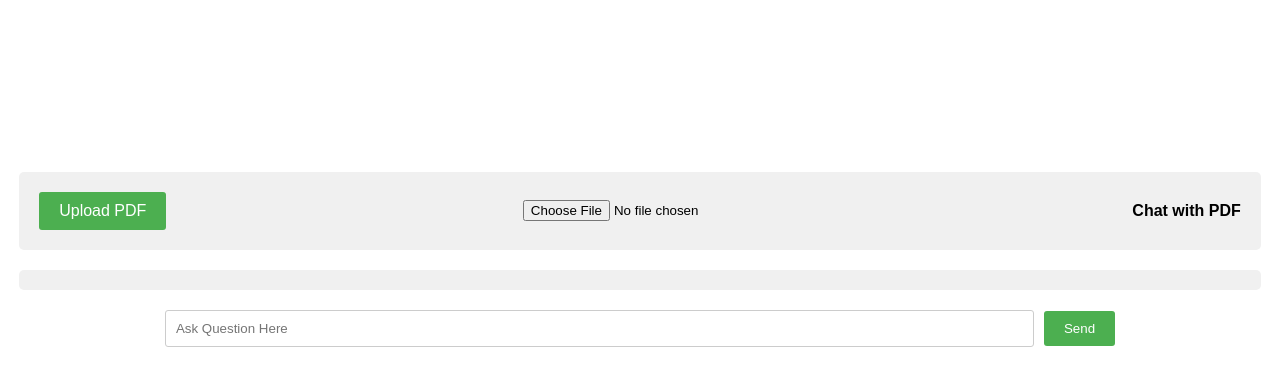
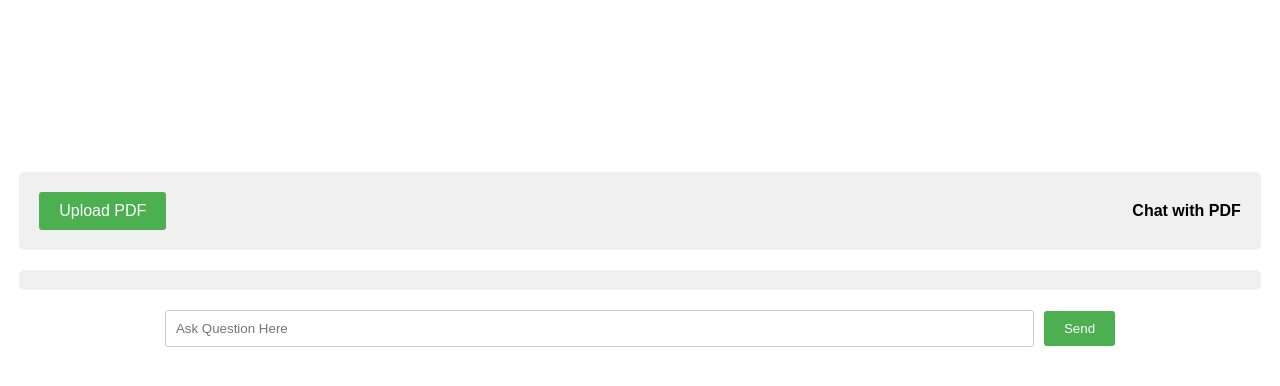
Before and after one commit to mdalishekh/Project, a Python web app: template templates/index.html in a window 1280 px wide. Shown: the part 146-532 px from the top of the page. Run offline with Jinja, Linux system fonts and the light colour scheme; the template is opened without the code that fills it, so the values that code supplies are empty.

Commit message:
File choosing hidden

```diff
--- a/static/css/style.css
+++ b/static/css/style.css
@@ -50,6 +50,10 @@
   border-radius: 5px;
   margin-top: 20px;
   padding: 10px;
+}
+
+#fileInput{
+  display:none;
 }
 
 .input-container {
```
